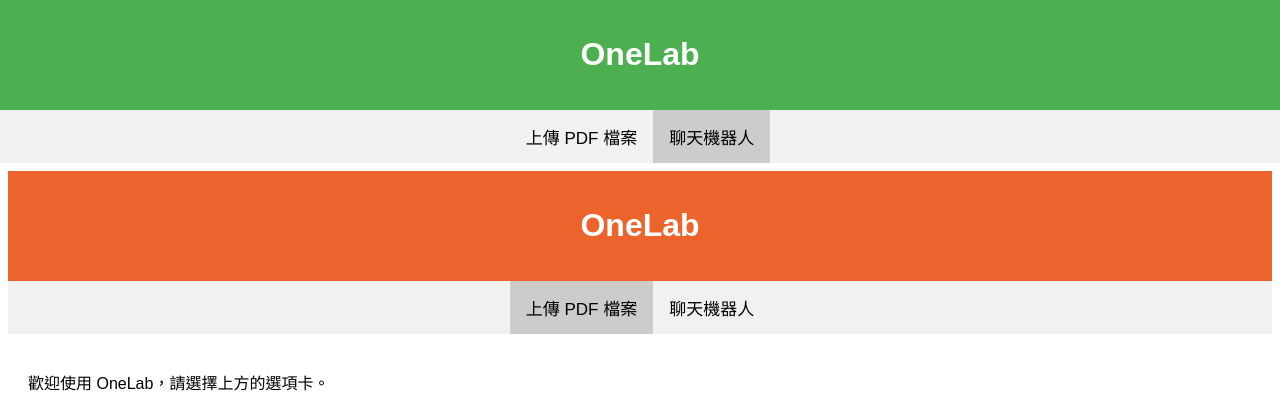
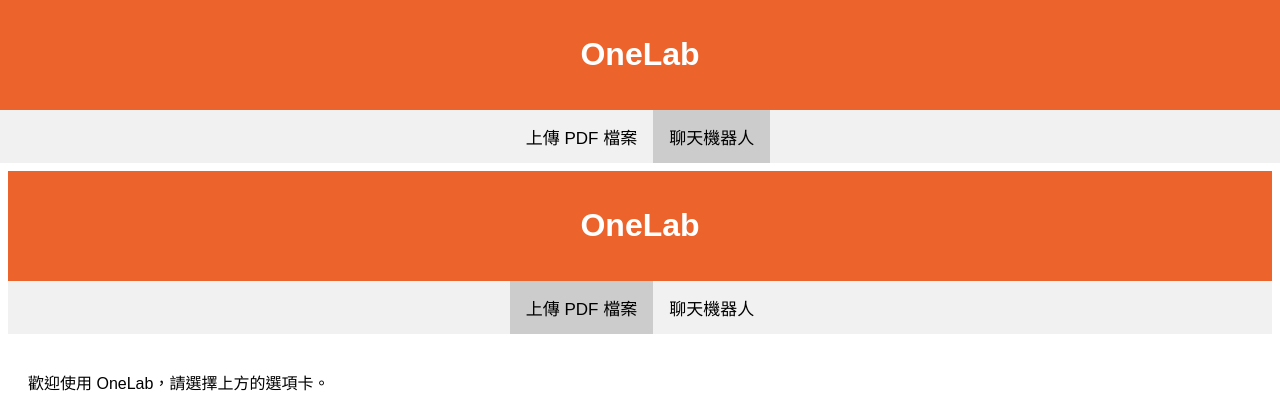
Before and after one commit to KuiMing/AI_KM, a FastAPI app: page /chat in a window 1280 px wide. Shown: the top 420 px of the page. Run offline with FastAPI, Linux system fonts and the light colour scheme.

Commit message:
feat: change banner color

```diff
--- a/templates/chat_embed.html
+++ b/templates/chat_embed.html
@@ -10,7 +10,7 @@
             padding: 0;
         }
         .banner {
-            background-color: #4CAF50;
+            background-color: #EC632B;
             color: white;
             padding: 15px;
             text-align: center;
--- a/templates/upload_success.html
+++ b/templates/upload_success.html
@@ -9,7 +9,7 @@
             text-align: center;
         }
         .banner {
-            background-color: #4CAF50;
+            background-color: #EC632B;
             color: white;
             padding: 15px;
             text-align: center;
```
